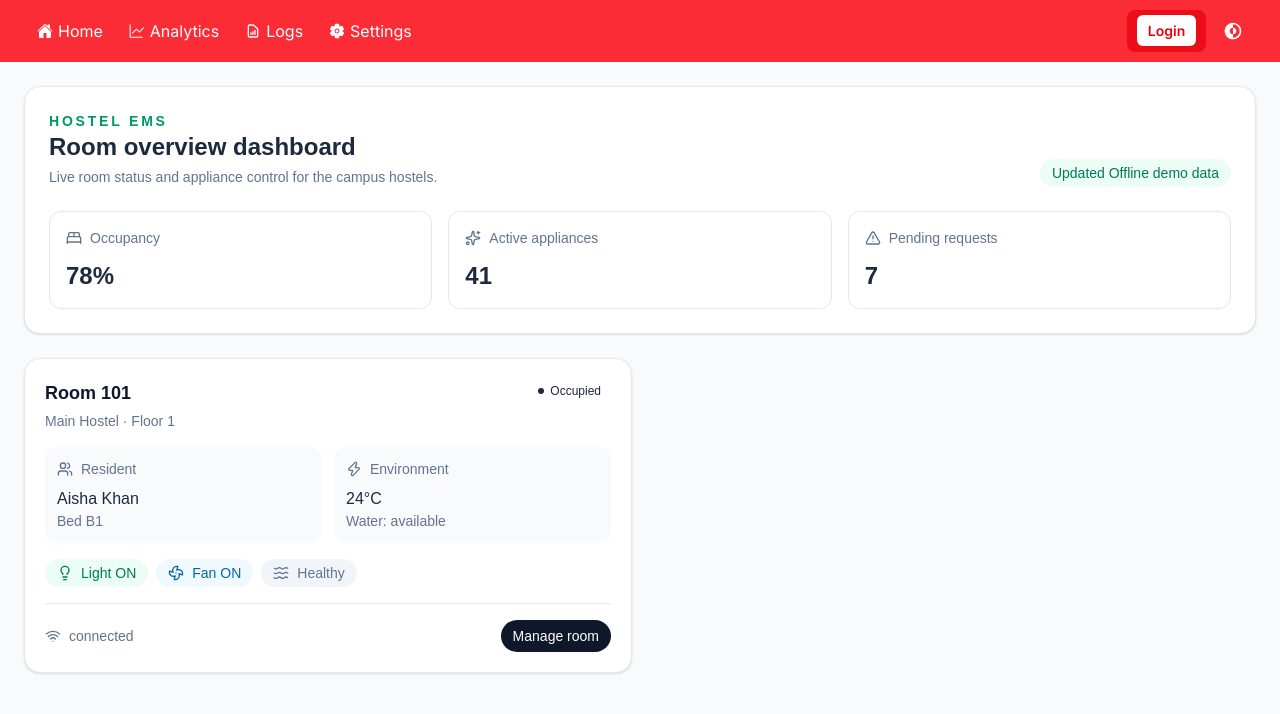
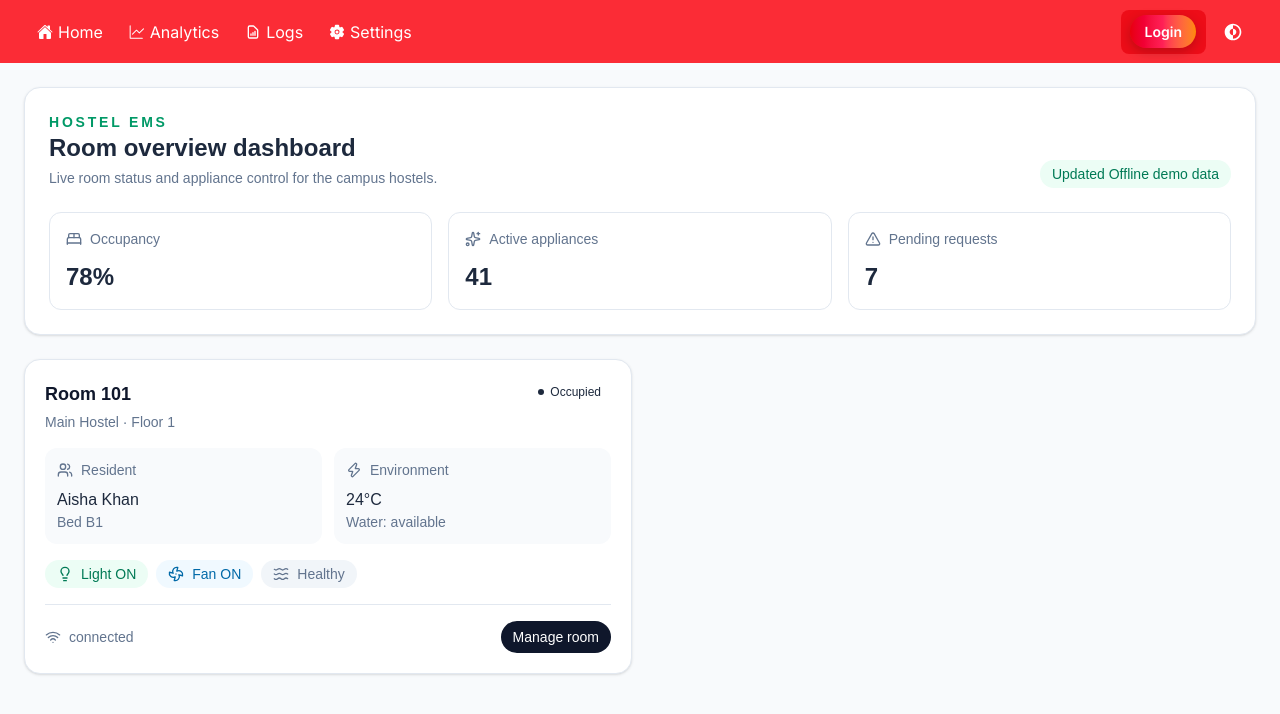
Before and after one commit to HeyImGurman/S-07-Sustainable-Living-Campaign-for-Student-Hostels, a React (Vite) app in the folder hostel-ems/: page / in a window 1280 px wide. Shown: the top 714 px of the page. Built offline with nearby package versions, Linux system fonts and the light colour scheme; no server answers.

Commit message:
change styling for login button

```diff
--- a/hostel-ems/src/components/TaskBar.jsx
+++ b/hostel-ems/src/components/TaskBar.jsx
@@ -72,7 +72,7 @@ export default function Taskbar({ darkMode, setDarkMode }) {
             <form onSubmit={handleLogin} className="rounded-[8px] bg-red-600/70 px-[0.6rem] py-[0.35rem]">
               <button
                 type="submit"
-                className="rounded-[6px] bg-white px-[0.7rem] py-[0.35rem] text-sm font-semibold text-red-600 transition hover:bg-red-50"
+                className="rounded-full bg-gradient-to-r from-red-600 via-rose-500 to-orange-400 px-[0.9rem] py-[0.4rem] text-sm font-semibold text-white shadow-[0_4px_12px_rgba(0,0,0,0.2)] transition-all duration-300 hover:-translate-y-[1px] hover:bg-gradient-to-r hover:from-red-500 hover:via-rose-400 hover:to-orange-300 hover:shadow-[0_6px_16px_rgba(0,0,0,0.25)]"
               >
                 Login
               </button>
```
